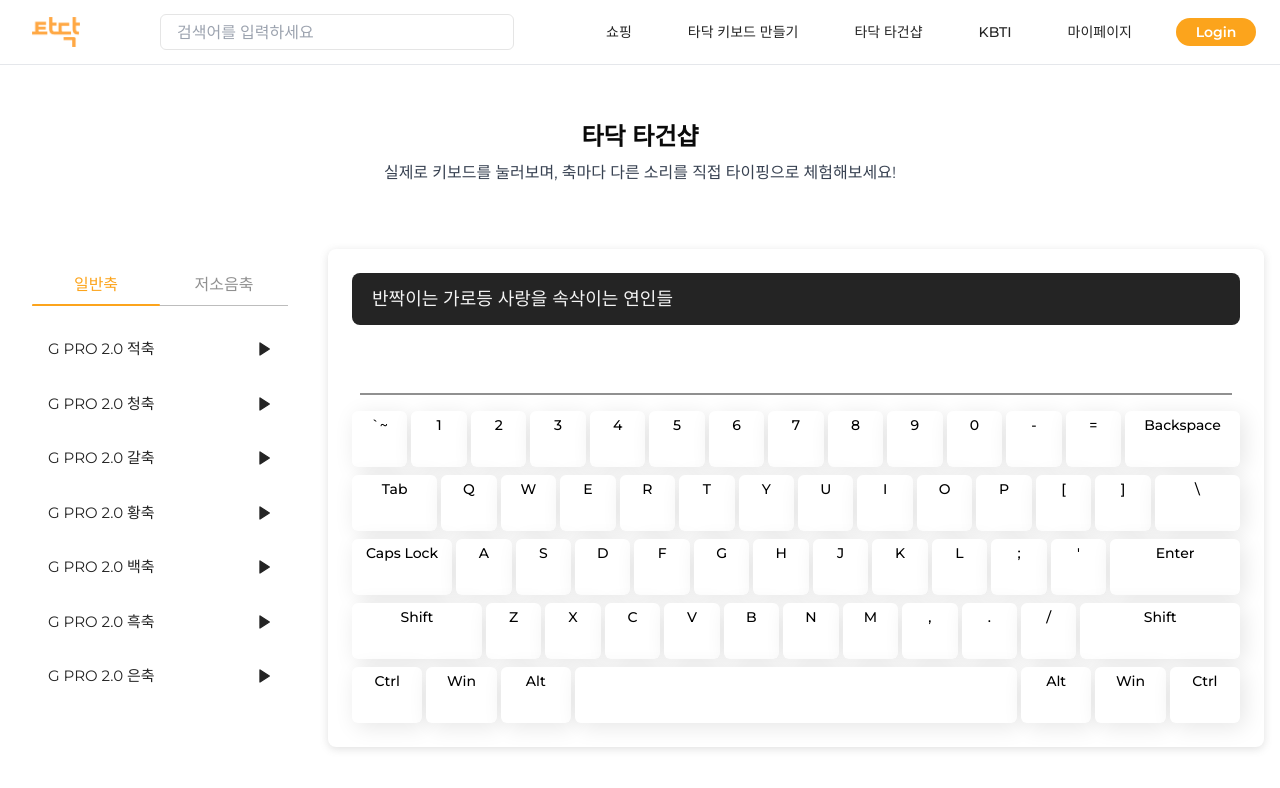
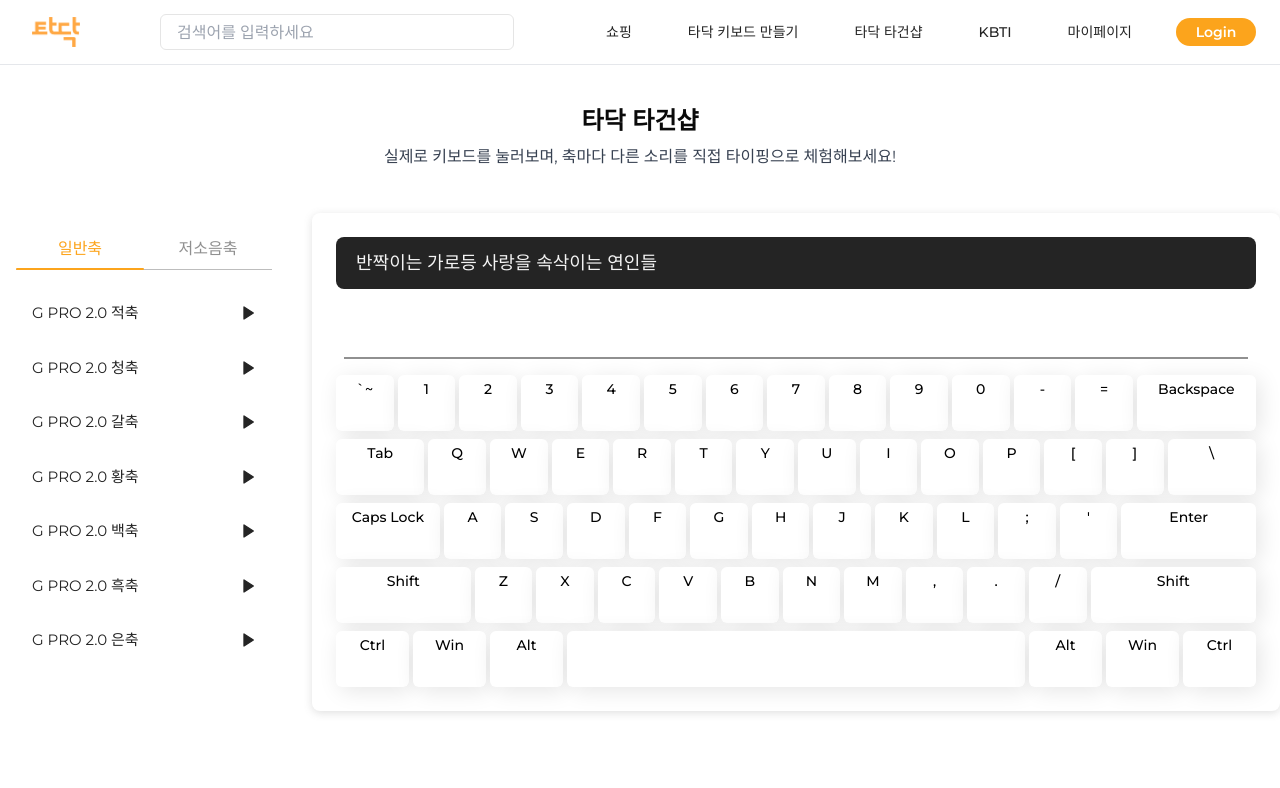
Before and after one commit to teamdadada/tadak, a React (Vite) app in the folder client/web/: page /soundtest in a window 1280 px wide. Shown: the top 788 px of the page. Built offline with nearby package versions, Linux system fonts and the light colour scheme; a web font is replaced by a local one.

Commit message:
[FE] design: 타닥 타건샵 페이지 헤더 부분 공통 컴포넌트 사용으로 변경

```diff
--- a/client/web/src/pages/SoundTestPage/PageHeader.tsx
+++ /dev/null
@@ -1,15 +0,0 @@
-interface PageHeaderProps {
-  title: string
-  description: string
-}
-
-const PageHeader = ({ title, description }: PageHeaderProps) => {
-  return (
-    <div className="flex flex-col items-center w-full space-y-2 py-8">
-      <h1 className="font-bold text-2xl">{title}</h1>
-      <p className="text-center text-gray-700">{description}</p>
-    </div>
-  )
-}
-
-export default PageHeader
--- a/client/web/src/pages/SoundTestPage/SoundTestPage.tsx
+++ b/client/web/src/pages/SoundTestPage/SoundTestPage.tsx
@@ -1,15 +1,15 @@
-import PageHeader from './PageHeader'
+import PageIntroBanner from '@/components/common/PageIntroBanner'
 import SideTab from './SideTab'
 import TypingArea from './TypingArea'
 
 const SoundTestPage = () => {
   return (
-    <div className="container mx-auto px-4 py-6">
-      <PageHeader
+    <div className="container mx-auto">
+      <PageIntroBanner
         title="타닥 타건샵"
         description="실제로 키보드를 눌러보며, 축마다 다른 소리를 직접 타이핑으로 체험해보세요!"
       />
-      <div className="flex flex-col xl:flex-row gap-6 mt-8">
+      <div className="flex flex-col xl:flex-row gap-6 mt-1">
         <div className="w-full 2xl:w-96 xl:w-72 shrink-0">
           <SideTab />
         </div>
```
